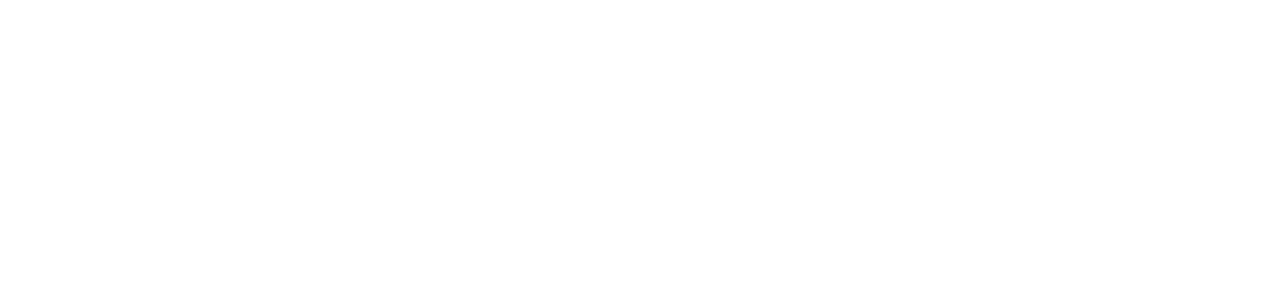
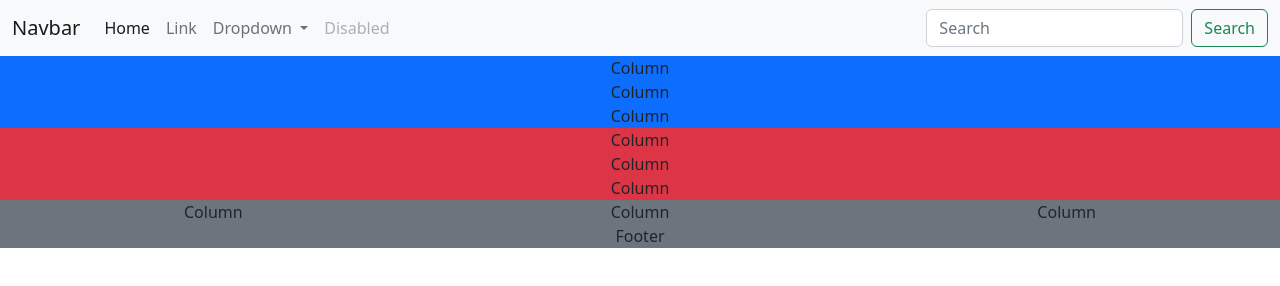
Before and after one commit to alejandromartinezcs/devto, a plain HTML site: page index.html in a window 1280 px wide. Drawn offline with nearby package versions, Linux system fonts and the light colour scheme; files that its build step writes are made by us from their sources.

Commit message:
Basic Structure

```diff
--- a/index.html
+++ b/index.html
@@ -13,13 +13,96 @@
 </head>
 <body>
     <header>
-
+        <nav class="navbar navbar-expand-lg bg-light">
+            <div class="container-fluid">
+              <a class="navbar-brand" href="#">Navbar</a>
+              <button class="navbar-toggler" type="button" data-bs-toggle="collapse" data-bs-target="#navbarSupportedContent" aria-controls="navbarSupportedContent" aria-expanded="false" aria-label="Toggle navigation">
+                <span class="navbar-toggler-icon"></span>
+              </button>
+              <div class="collapse navbar-collapse" id="navbarSupportedContent">
+                <ul class="navbar-nav me-auto mb-2 mb-lg-0">
+                  <li class="nav-item">
+                    <a class="nav-link active" aria-current="page" href="#">Home</a>
+                  </li>
+                  <li class="nav-item">
+                    <a class="nav-link" href="#">Link</a>
+                  </li>
+                  <li class="nav-item dropdown">
+                    <a class="nav-link dropdown-toggle" href="#" role="button" data-bs-toggle="dropdown" aria-expanded="false">
+                      Dropdown
+                    </a>
+                    <ul class="dropdown-menu">
+                      <li><a class="dropdown-item" href="#">Action</a></li>
+                      <li><a class="dropdown-item" href="#">Another action</a></li>
+                      <li><hr class="dropdown-divider"></li>
+                      <li><a class="dropdown-item" href="#">Something else here</a></li>
+                    </ul>
+                  </li>
+                  <li class="nav-item">
+                    <a class="nav-link disabled">Disabled</a>
+                  </li>
+                </ul>
+                <form class="d-flex" role="search">
+                  <input class="form-control me-2" type="search" placeholder="Search" aria-label="Search">
+                  <button class="btn btn-outline-success" type="submit">Search</button>
+                </form>
+              </div>
+            </div>
+          </nav>
     </header>
+    <aside>
+        <div class="container-fluid text-center">
+            <div class="row row-cols-1 bg-primary">
+              <div class="col">
+                Column
+              </div>
+              <div class="col">
+                Column
+              </div>
+              <div class="col">
+                Column
+              </div>
+            </div>
+          </div>
+    </aside>
     <main>
-
+        <div class="container-fluid text-center">
+            <div class="row row-cols-1 bg-danger">
+              <div class="col">
+                Column
+              </div>
+              <div class="col">
+                Column
+              </div>
+              <div class="col">
+                Column
+              </div>
+            </div>
+          </div>
     </main>
+    <aside>
+        <div class="container-fluid text-center">
+            <div class="row bg-secondary">
+              <div class="col">
+                Column
+              </div>
+              <div class="col">
+                Column
+              </div>
+              <div class="col">
+                Column
+              </div>
+            </div>
+        </div>
+    </aside>
     <footer>
-
+        <div class="container-fluid text-center">
+            <div class="row row-cols-1 bg-secondary">
+              <div class="col">
+                Footer
+              </div>
+            </div>
+        </div>
     </footer>
 </body>
 </html>
```
